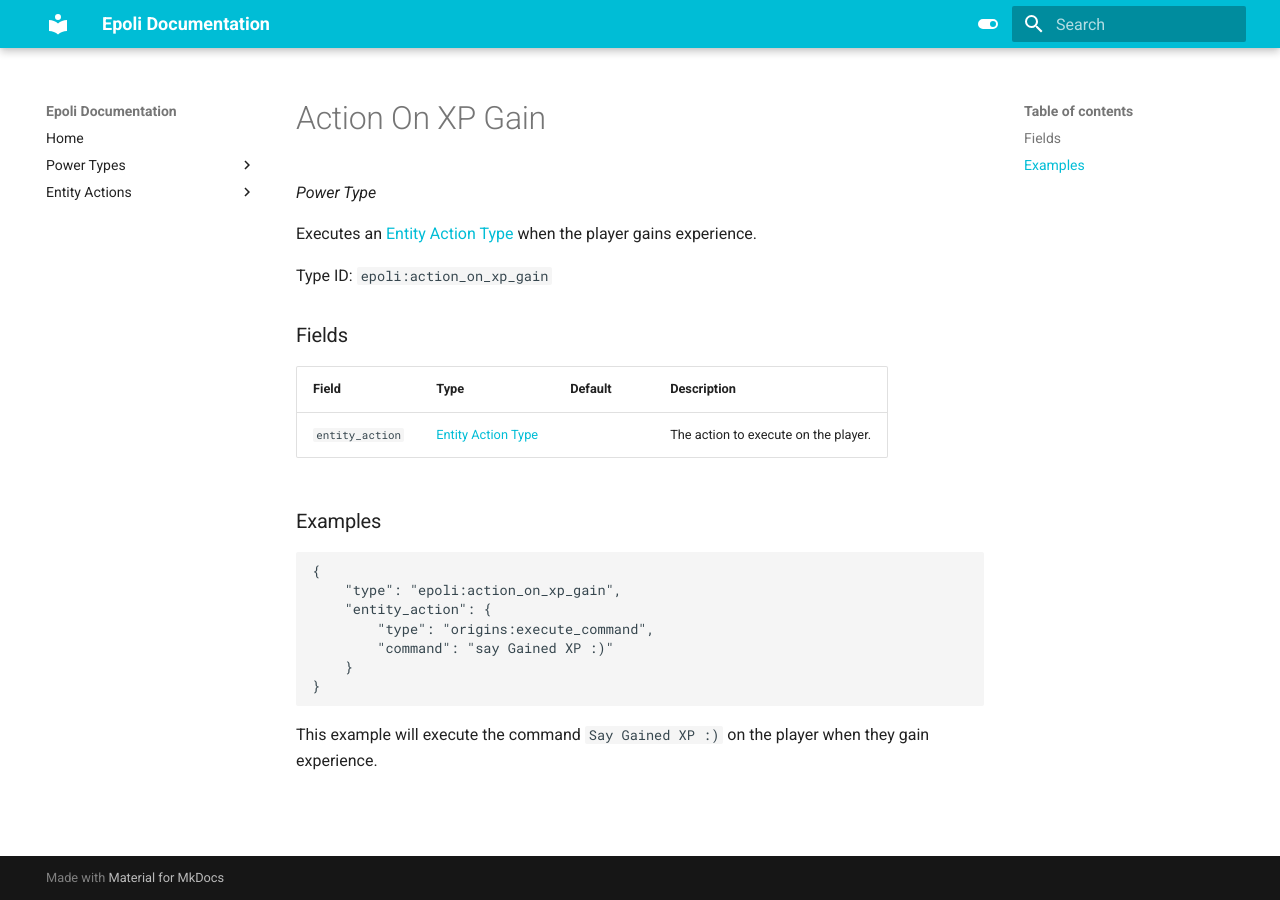
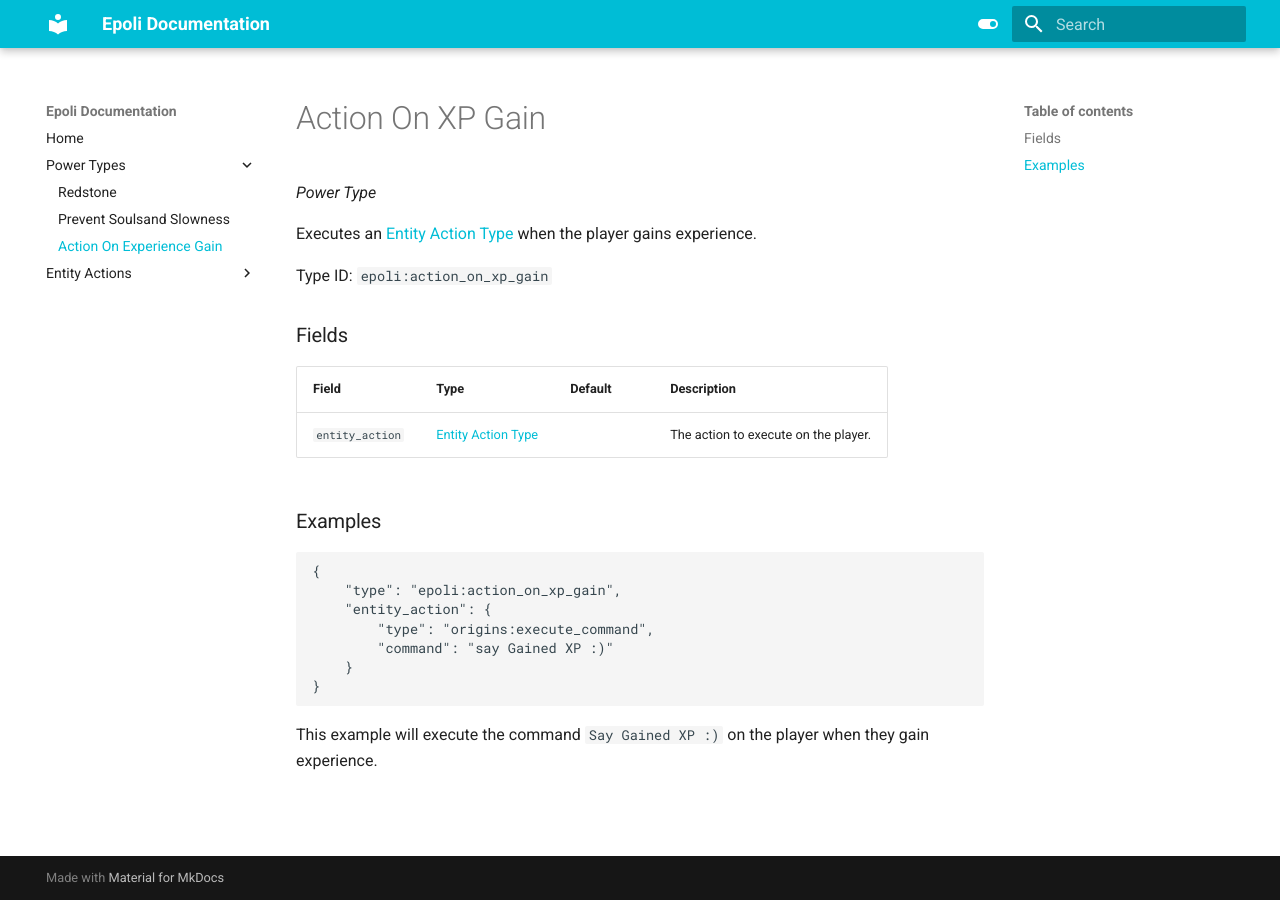
Before and after one commit to Exzotic5485/Epoli-Docs, an MkDocs documentation site: the page built from docs/powertypes/action_on_xp_gain.md, in a window 1280 px wide. Built offline with MkDocs 1.6.1 and Material for MkDocs 9.7.7, drawn with Linux system fonts in a browser that asks for light colours; part of the change alters nothing that is shown.

Commit message:
Update mkdocs.yml

```diff
--- a/mkdocs.yml
+++ b/mkdocs.yml
@@ -4,7 +4,7 @@ nav:
    - Power Types:
       - Redstone: powertypes/redstone.md
       - Prevent Soulsand Slowness: powertypes/prevent_soulsand_slowness.md
-      - Action On Experience Gain: powertypes/action_on_experience_gain.md
+      - Action On Experience Gain: powertypes/action_on_xp_gain.md
    - Entity Actions:
       - Teleport To Spawn: entityactions/teleport_to_spawn.md
       - Teleport: entityactions/teleport.md
```
